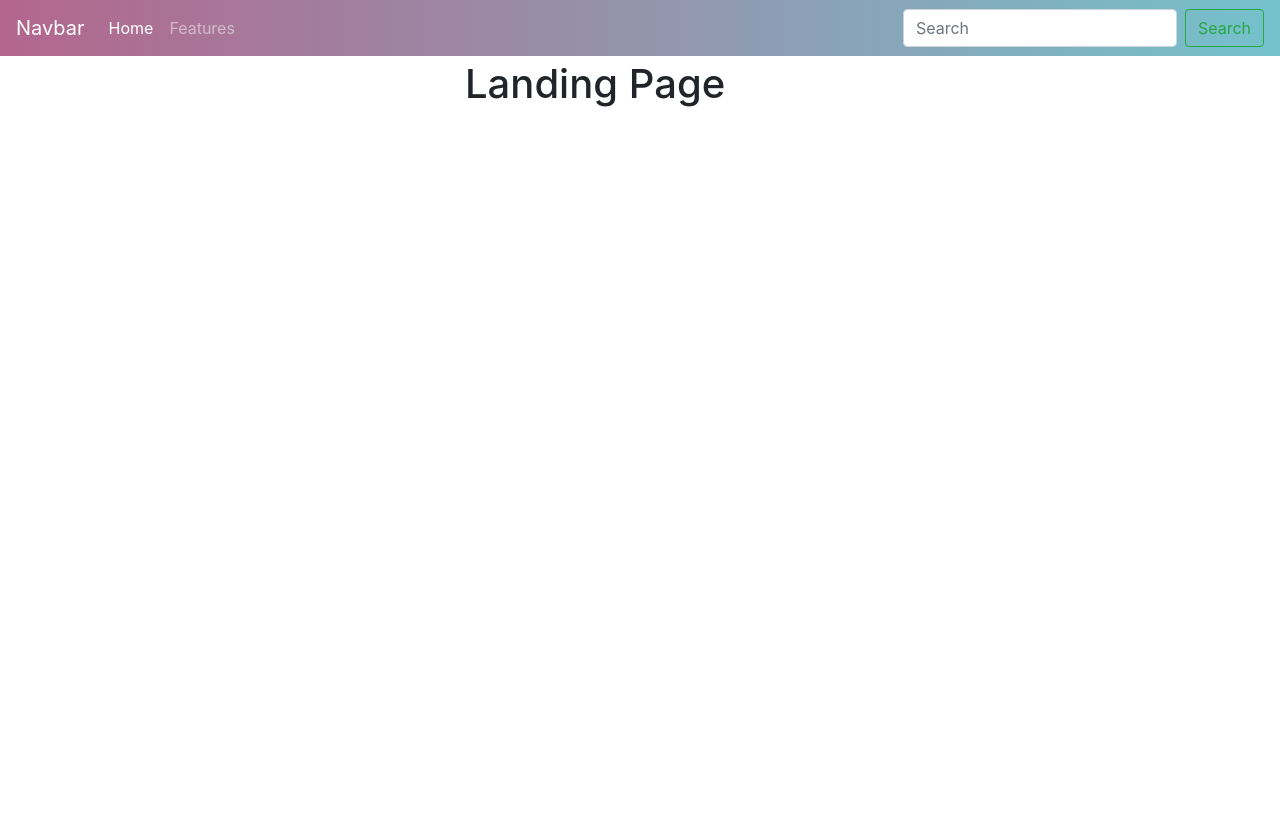
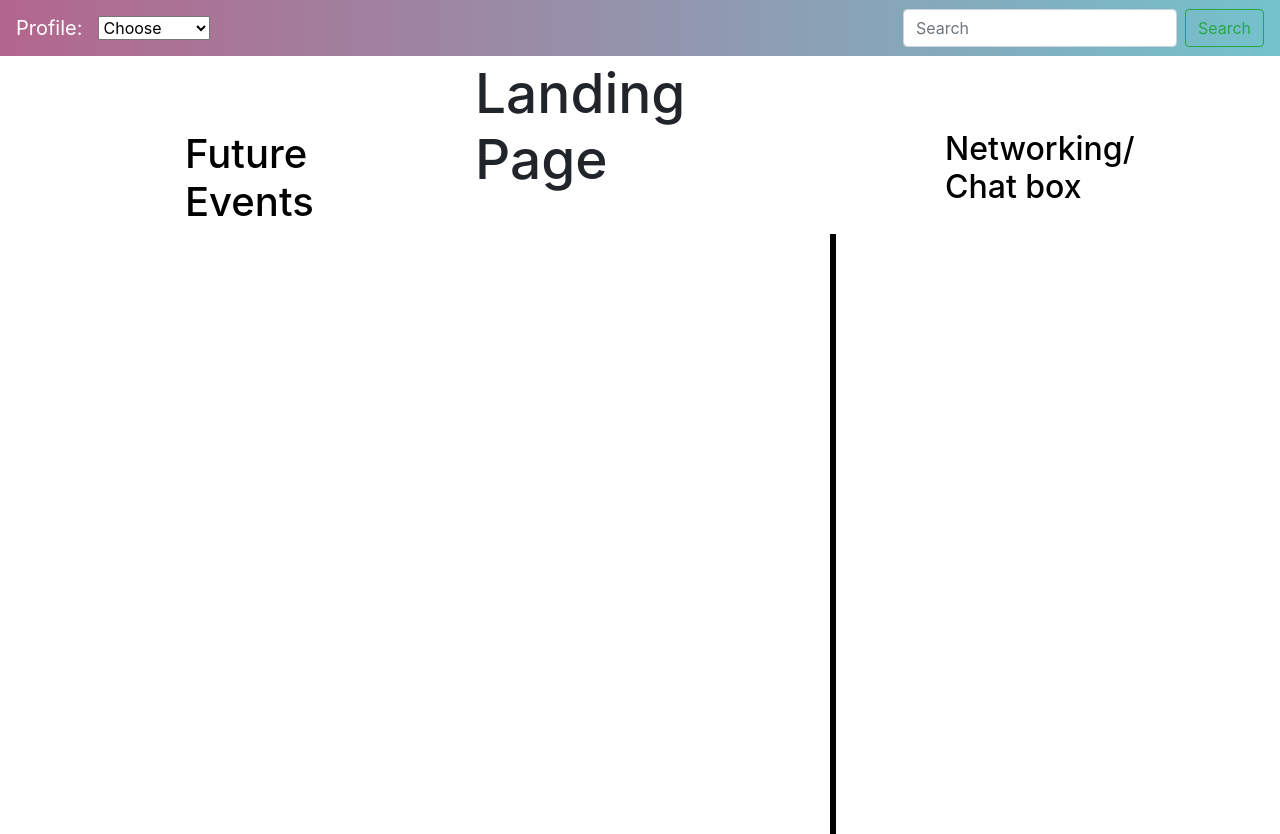
Before and after one commit to yukta72/hackmonkey, a plain HTML site: page index.html in a window 1280 px wide. Before the commit the page ends 800 px from the top, so only its background shows below. Drawn offline with nearby package versions, Linux system fonts and the light colour scheme.

Commit message:
add nav bar and middle title

```diff
--- a/index.html
+++ b/index.html
@@ -8,11 +8,24 @@
     <link rel="stylesheet" href="style.css">
 
     <title>Hacking Monkeys</title>
+    <style type="text/css">
+        .nav-item {
+        }
+    </style>
 
 </head>
 <body>
 <nav class="mb-1 navbar navbar-expand-lg navbar-dark orange lighten-1 nav-design">
-    <a class="navbar-brand" href="#">Navbar</a>
+    <a class="navbar-brand" href="#">Profile:</a>
+    <section class="type">
+        <select name="Profile" id="pro">
+            <option value="Choose">Choose</option>
+            <option value="My Account">My account</option>
+            <option value="Settings">Settings</option>
+            <option value="Help">Help</option>
+            <option value="Log Out">Log Out</option>
+        </select>
+    </section>
     <button class="navbar-toggler" type="button" data-toggle="collapse" data-target="#navbarSupportedContent-555"
             aria-controls="navbarSupportedContent-555" aria-expanded="false" aria-label="Toggle navigation">
         <span class="navbar-toggler-icon"></span>
@@ -20,13 +33,8 @@
     <div class="collapse navbar-collapse" id="navbarSupportedContent-555">
         <ul class="navbar-nav mr-auto">
             <li class="nav-item active">
-                <a class="nav-link" href="#">Home
-                    <span class="sr-only">(current)</span>
-                </a>
             </li>
-            <li class="nav-item">
-                <a class="nav-link" href="#">Features</a>
-            </li>
+
             <li class="nav-item">
                 <a class="nav-link" href="#"></a>
             </li>
@@ -35,21 +43,36 @@
             <input class="form-control mr-sm-2" type="search" placeholder="Search" aria-label="Search">
             <button class="btn btn-outline-success my-2 my-sm-0" type="submit">Search</button>
         </form>
+
     </div>
 </nav>
 <div class="container">
     <div class="row">
         <div class="col-sm">
+            <h1 style = "color: black; padding-top:70px; padding-left:100px;">
+                Future Events
+            </h1>
+        </div>
 
+        <div class="col-sm">
+            <h1 style="font-size:55px; padding-left: 10px;">Landing Page</h1>
         </div>
+
         <div class="col-sm">
-            <h1> Landing Page </h1>
-        </div>
-        <div class="col-sm">
-
+            <h2 style = "color: black; padding-top: 70px; padding-left: 100px;">
+                Networking/ Chat box
+            </h2>
         </div>
     </div>
 </div>
+<div class="container">
+    <div class="row">
+        <div class="col-8"></div>
+        <div class="vertical"></div>
+        <div class="col"></div>
+    </div>
+</div>
+
 
 </body>
 </html>
--- a/style.css
+++ b/style.css
@@ -26,7 +26,19 @@
     border: 1px solid #2F6DAD;
     box-shadow: 0 1px 0 rgba(255, 255, 255, 0.5) inset;
 }
-.nav-design{
+.nav-design {
     background-color: #b3668d;
-    background-image: linear-gradient(to right, #b3668d , #74c2cc);
+    background-image: linear-gradient(to right, #b3668d, #74c2cc);
 }
+.vertical {
+    border-left: 6px solid black;
+    height: 600px;
+
+    Right: 50px%;
+}
+<style>
+ .vertical {
+     border-left: 6px solid black;
+     height: 200px;
+     left: 75px%;
+ }
```
